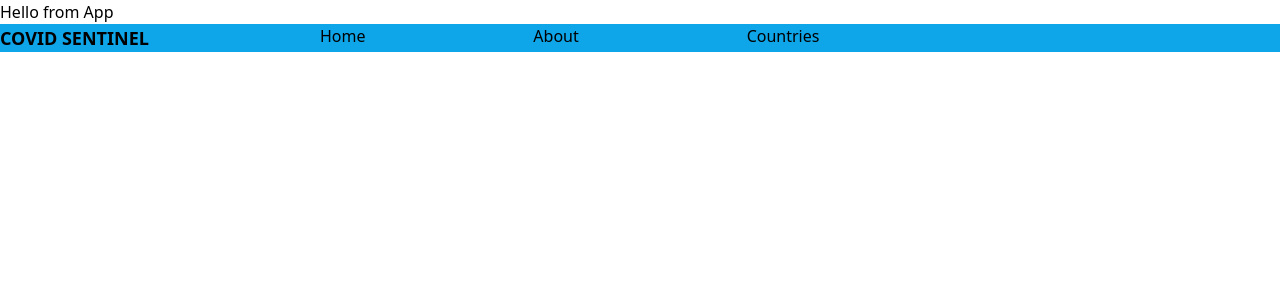
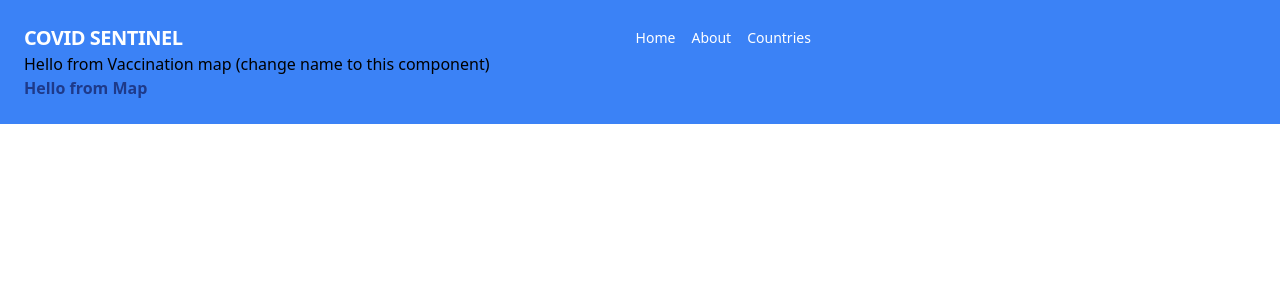
Before and after one commit to crystalpederson/Covid-Sentinel, a React app: page / in a window 1280 px wide. Shown: the top 300 px of the page. Built offline with nearby package versions, Linux system fonts and the light colour scheme.

Commit message:
background, text align, and font size styling

```diff
--- a/src/components/App.jsx
+++ b/src/components/App.jsx
@@ -14,7 +14,6 @@
   return (
     <div>
       <div>
-        <h1>Hello from App</h1>
         <NavBar />
       </div>
     </div>
--- a/src/components/Navbar.jsx
+++ b/src/components/Navbar.jsx
@@ -3,19 +3,34 @@
 
 function NavBar() {
   return (
-    <div className="container w-full flex flex-row mx-auto h-full bg-sky-500 py-50 px-50">
-      <div className="basis-1/4 text-lg font-bold">
-          COVID SENTINEL
+    <>
+    {/* <nav classNameName="relative flex flex-wrap items-center justify-between px-2 py-3 bg-blue-300 mb-3">
+      <div classNameName="container px-4 mx-auto flex flex-wrap items-center justify-between">
+            <div classNameName="w-full relative flex justify-between lg:w-auto lg:static lg:block lg:justify-start">
+                <a
+                classNameName="text-sm font-bold leading-relaxed inline-block mr-4 py-2 whitespace-nowrap uppercase text-black"
+                href="/"
+                >
+                COVID SENTINEL
+              </a>
+              <button
+                classNameName="text-white cursor-pointer text-xl leading-none px-3 py-1 border border-solid border-transparent rounded bg-transparent block lg:hidden outline-none focus:outline-none"
+                type="button"
+                onClick={() => setNavbarOpen(!navbarOpen)}
+              >
+                <i classNameName="fas fa-bars"></i>
+              </button>
+            </div>
       </div>
-      <div className="basis-1/2">
-        <ul className="flex flex-row">
-          <li className="basis-1/3">
+      <div>
+        <ul>
+          <li>
             <Link to="/">Home</Link>
           </li>
-          <li className="basis-1/3">
+          <li>
             <Link to="/about">About</Link>
           </li>
-          <li className="basis-1/3">
+          <li>
             <Link to="/countries">Countries</Link>
           </li>
         </ul>
@@ -24,9 +39,38 @@
       <hr />
 
       <Outlet />
-    </div>
+    </nav> */}
+
+    <nav className="flex items-center justify-between flex-wrap bg-blue-500 p-6">
+  <div className="flex items-center flex-shrink-0 text-white mr-6">
+    <span className="font-semibold text-xl tracking-tight">COVID SENTINEL</span>
+  </div>
+  <div className="block lg:hidden">
+    <button className="flex items-center px-3 py-2 border rounded text-teal-200 border-teal-400 hover:text-white hover:border-white">
+      <svg className="fill-current h-3 w-3" viewBox="0 0 20 20" xmlns="http://www.w3.org/2000/svg"><title>Menu</title><path d="M0 3h20v2H0V3zm0 6h20v2H0V9zm0 6h20v2H0v-2z"/></svg>
+    </button>
+  </div>
+  <div className="w-full block flex-grow lg:flex lg:items-end lg:w-auto text-center">
+    <ul className="items-end text-sm lg:flex-grow">
+      <li href="#responsive-header" className="block mt-4 lg:inline-block lg:mt-0 text-white hover:text-green-300 mr-4">
+      <Link to="/">Home</Link>
+      </li>
+      <li href="#responsive-header" className="block mt-4 lg:inline-block lg:mt-0 text-white hover:text-green-300 mr-4">
+      <Link to="/about">About</Link>
+      </li>
+      <li href="#responsive-header" className="block mt-4 lg:inline-block lg:mt-0 text-white hover:text-green-300 mr-4">
+      <Link to="/countries">Countries</Link>
+      </li>
+    </ul>
+  </div>
+
+  <hr />
+
+  <Outlet />
+</nav>
+
+    </>
   );
-
 }
 
 export default NavBar;
--- a/src/index.js
+++ b/src/index.js
@@ -12,6 +12,7 @@
   <BrowserRouter>
     <Routes>
       <Route path="/" element={<App />}>
+        <Route path="" element={<Homepage />} />
         <Route path="home" element={<Homepage />} />
         <Route path="about" element={<About />} />
         <Route path="map" element={<Map />} />
```
